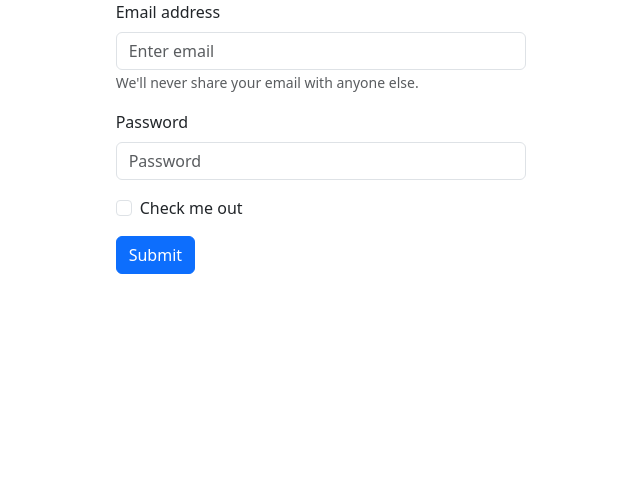
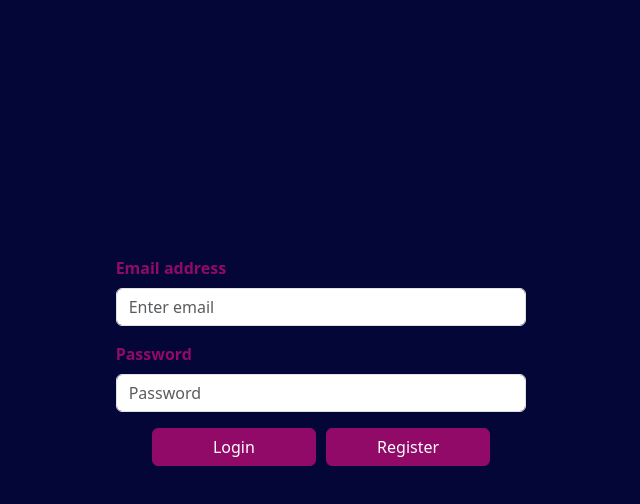
Before and after one commit to tkouleris/trivia_app_web, a React (Vite) app: page / in a window 1280 px wide. Shown: the top 504 px of the page, without its empty margins (319-959 px from the left). Built offline with nearby package versions, Linux system fonts and the light colour scheme; some icons are missing.

Commit message:
login page styling

```diff
--- a/package.json
+++ b/package.json
@@ -16,6 +16,7 @@
     "react": "^18.2.0",
     "react-bootstrap": "^2.10.2",
     "react-dom": "^18.2.0",
+    "react-ionicons": "^4.2.1",
     "react-router-dom": "^6.23.0",
     "sort-by": "^1.2.0"
   },
--- a/src/main.jsx
+++ b/src/main.jsx
@@ -7,11 +7,17 @@ import './trivia.css'
 import LoginPage from "./pages/LoginPage.jsx";
 import DashboardPage from "./pages/DashboardPage.jsx";
 import 'bootstrap/dist/css/bootstrap.min.css';
+import RegistrationPage from "./pages/RegistrationPage.jsx";
 
 const router = createBrowserRouter([
     {
         path: '/',
         element: <LoginPage />,
+        // errorElement: <NotFoundPage />
+    },
+    {
+        path: '/register',
+        element: <RegistrationPage />,
         // errorElement: <NotFoundPage />
     },
     {
--- a/src/pages/LoginPage.jsx
+++ b/src/pages/LoginPage.jsx
@@ -1,30 +1,48 @@
 import Button from 'react-bootstrap/Button';
 import Form from 'react-bootstrap/Form';
+import { useNavigate } from "react-router-dom";
+import { HelpCircleOutline } from 'react-ionicons'
+
+import {styles} from "../utils/styles.jsx";
+import {colors} from "../utils/colors.jsx";
 
 export default function LoginPage() {
+    const navigate = useNavigate();
+
+    function handleClick() {
+        navigate("/register");
+    }
+
     return (
-        <div className="row">
+        <div className={'row dark-background'}>
             <div className="col-4"></div>
             <div className="col-4">
+                <div style={{textAlign: "center"}}>
+                    <HelpCircleOutline
+                        color={colors.light}
+                        height="250px"
+                        width="250px"
+                        onClick={() => alert('Hi!')}
+                    />
+                </div>
                 <Form>
                     <Form.Group className="mb-3" controlId="formBasicEmail">
-                        <Form.Label>Email address</Form.Label>
+                        <Form.Label><b>Email address</b></Form.Label>
                         <Form.Control type="email" placeholder="Enter email"/>
-                        <Form.Text className="text-muted">
-                            We'll never share your email with anyone else.
-                        </Form.Text>
                     </Form.Group>
 
                     <Form.Group className="mb-3" controlId="formBasicPassword">
-                        <Form.Label>Password</Form.Label>
+                        <Form.Label><b>Password</b></Form.Label>
                         <Form.Control type="password" placeholder="Password"/>
                     </Form.Group>
-                    <Form.Group className="mb-3" controlId="formBasicCheckbox">
-                        <Form.Check type="checkbox" label="Check me out"/>
-                    </Form.Group>
-                    <Button variant="primary" type="submit">
-                        Submit
-                    </Button>
+                    <div style={{textAlign: "center"}}>
+                        <Button variant="primary" style={styles.loginButton}  type="submit">
+                            Login
+                        </Button>
+                        <Button variant="primary" style={styles.registerButton}  onClick={handleClick} type="submit">
+                            Register
+                        </Button>
+                    </div>
                 </Form>
             </div>
             <div className="col-4"></div>
--- /dev/null
+++ b/src/pages/RegistrationPage.jsx
@@ -0,0 +1,3 @@
+export default function RegistrationPage(){
+    return <div className={'dark-background'}>Registration</div>
+}
--- a/src/trivia.css
+++ b/src/trivia.css
@@ -0,0 +1,18 @@
+/*dark: "#030637",*/
+/*hard_dark: "#3C0753",*/
+/*light_dark: "#720455",*/
+/*light: "#910A67",*/
+
+html, body{
+    background-color: #030637;
+}
+
+.dark-background{
+    background-color: #030637;
+    color: #910A67;
+}
+
+.light-background{
+    background: #910A67;
+    color: #910A67;
+}
--- /dev/null
+++ b/src/utils/colors.jsx
@@ -0,0 +1,6 @@
+export const colors = {
+    dark: "#030637",
+    hard_dark: "#3C0753",
+    light_dark: "#720455",
+    light: "#910A67",
+}
--- /dev/null
+++ b/src/utils/styles.jsx
@@ -0,0 +1,14 @@
+export const styles = {
+    loginButton: {
+        backgroundColor: "#910A67",
+        borderColor: "#910A67",
+        width: '40%',
+        marginRight: 5
+    },
+    registerButton: {
+        backgroundColor: "#910A67",
+        borderColor: "#910A67",
+        width: '40%',
+        marginLeft: 5
+    },
+}
```
Also changed, not shown: 1 other file (tests, documents, lock files or other folders).
